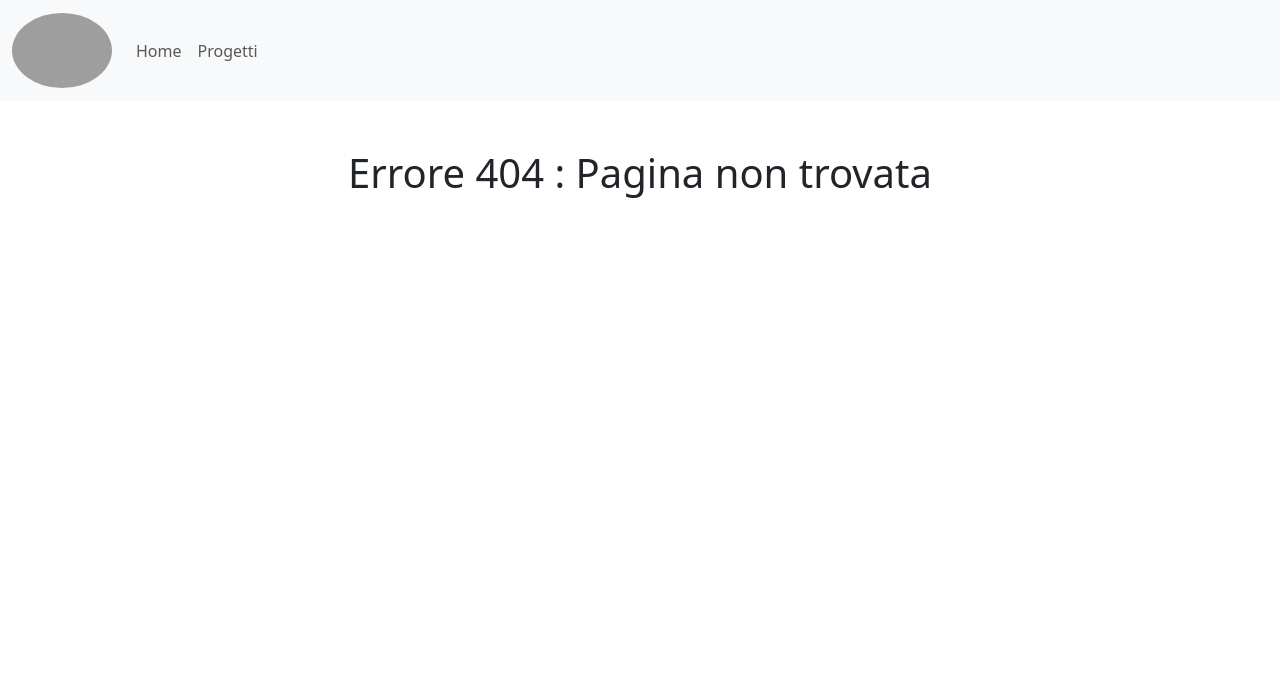
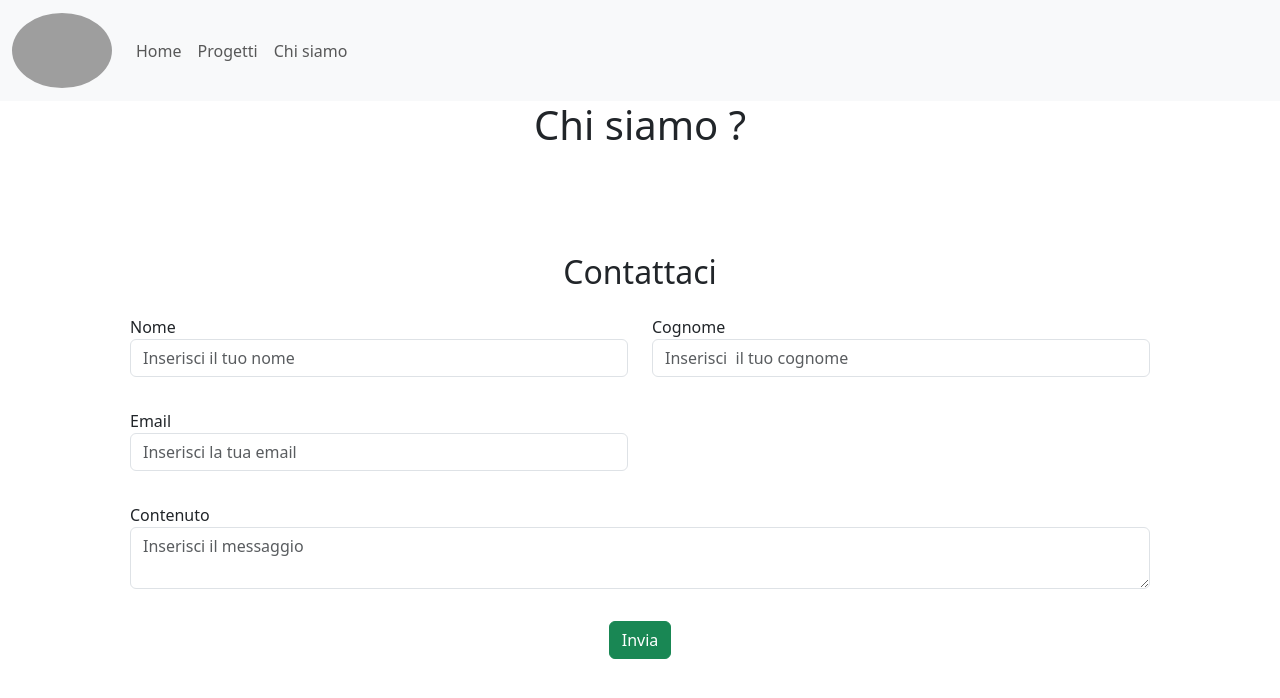
Before and after one commit to CraciaDenisStefan/vite-boolfolio, a Vue app: page /about-us in a window 1280 px wide. Before the commit this address led to /pagina-non-trovata. Shown: the top 698 px of the page. Built offline with nearby package versions, Linux system fonts and the light colour scheme; grey boxes are pictures that could not be loaded.

Commit message:
Esercizio completato

```diff
--- a/src/components/AppHeader.vue
+++ b/src/components/AppHeader.vue
@@ -12,6 +12,10 @@ export default {
               {
                 label: 'Progetti',
                 routeName: 'projects'
+              },
+              {
+                label: 'Chi siamo',
+                routeName: 'about-us'
               }
             ]
           }
--- /dev/null
+++ b/src/components/AskForm.vue
@@ -0,0 +1,97 @@
+<script>
+import axios from 'axios';
+import { store } from '../store';
+import AppLoader from './AppLoader.vue';
+
+export default {
+    name: 'AskForm',
+    components:{
+        AppLoader,
+    },
+    data() {
+        return {
+            store,
+            name: '',
+            surname:'',
+            email: '',
+            content: '',
+            status: false,
+            loading: false,
+            errors: {},
+        }
+    },
+    methods: {
+        sendForm() {
+            this.loading = true;
+
+            const data = {
+
+                name: this.name,
+                surname: this.surname,
+                email: this.email,
+                content: this.content,
+
+            };
+
+            this.errors = {};
+
+            axios.post(`${this.store.baseUrl}/api/contacts`, data).then((response) => {
+                this.status = response.data.status;
+                if (!this.status) {
+                    this.errors = response.data.errors;
+
+
+                } else {
+
+                    this.name = '';
+                    this.surname = '';
+                    this.email = '';
+                    this.content = '';
+
+                }
+
+                this.loading = false;
+            });
+        }
+    },
+}
+</script>
+<template>
+    <div class="col-12 my-5">
+        <div class="row p-5">
+            <div class="col-12">
+                <h2 class="text-center">Contattaci</h2>
+            </div>
+            <div class="col-12">
+                <form @submit.prevent="sendForm()" class="row">
+                    <div class="col-12 col-md-6 my-3">
+                        <label class="control-label">Nome</label>
+                        <input type="text" name="name" id="name" placeholder="Inserisci il tuo nome " v-model="name" class="form-control" :class="errors.name ? 'is-invalid' : ''" >
+                        <span  v-for="(error, index) in errors.name" :key="index" class="text-danger">{{ error }}</span>
+                    </div>
+                    <div class="col-12 col-md-6 my-3">
+                        <label class="control-label">Cognome</label>
+                        <input type="text" name="surname" id="surname" placeholder="Inserisci  il tuo cognome" v-model="surname" class="form-control" :class="errors.surname ? 'is-invalid' : ''" >
+                        <span v-for="(error, index) in errors.surname" :key="index" class="text-danger">{{ error }}</span>
+                    </div>
+                    <div class="col-12 col-md-6 my-3">
+                        <label class="control-label">Email</label>
+                        <input type="mail" name="email" id="email" placeholder="Inserisci la tua email" v-model="email" class="form-control" :class="errors.email ? 'is-invalid' : ''" >
+                        <span v-for="(error, index) in errors.email" :key="index" class="text-danger">{{ error }}</span>
+                    </div>
+                    <div class="col-12 my-3">
+                        <label class="control-label">Contenuto</label>
+                        <textarea name="content" id="content" placeholder="Inserisci il messaggio" v-model="content" class="form-control" :class="errors.content ? 'is-invalid' : ''"  ></textarea>
+                        <span v-for="(error, index) in errors.content" :key="index" class="text-danger">{{ error }}</span>
+                    </div>
+                    <div class="col-12 text-center my-3">
+                        <button type="submit" class="btn btn-success" :disabled="loading">{{ loading ? 'Invio in corso' : 'Invia' }}</button>
+                    </div>
+                </form>
+            </div>
+        </div>
+    </div>
+</template>
+<style lang="scss">
+
+</style>
--- a/src/router.js
+++ b/src/router.js
@@ -4,6 +4,7 @@ import HomePage from './pages/HomePage.vue';
 import ProjectList from './pages/ProjectList.vue';
 import SingleProject from './pages/SingleProject.vue';
 import NotFound from './pages/NotFound.vue';
+import AboutUs from './pages/AboutUs.vue';
 
 const router = createRouter({
 
@@ -26,6 +27,11 @@ const router = createRouter({
             component: SingleProject,
         },
         {
+            path: '/about-us',
+            name: 'about-us',
+            component: AboutUs,
+        },
+        {
             path:'/pagina-non-trovata',
             name: 'not-found',
             component: NotFound,
```
